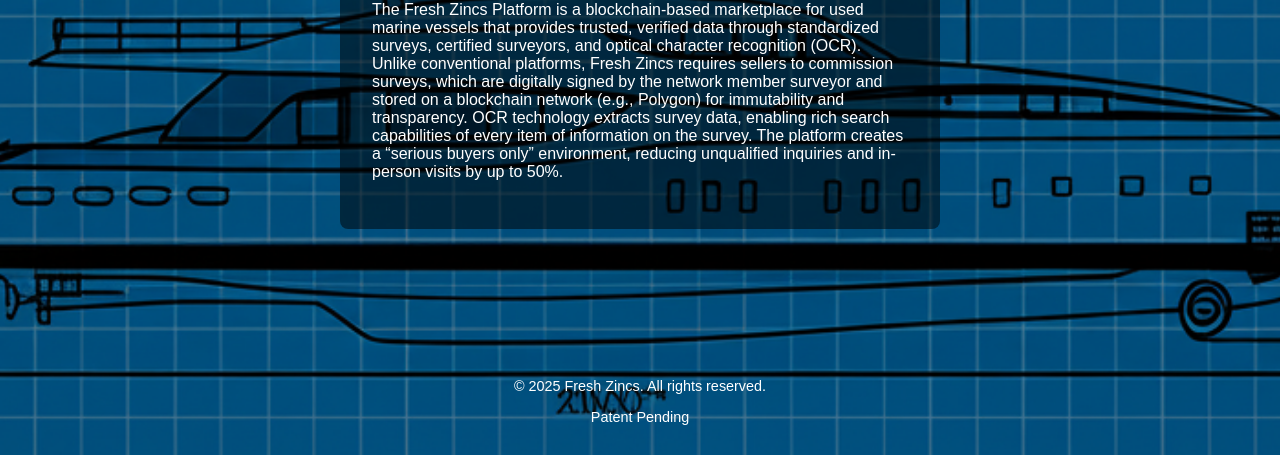
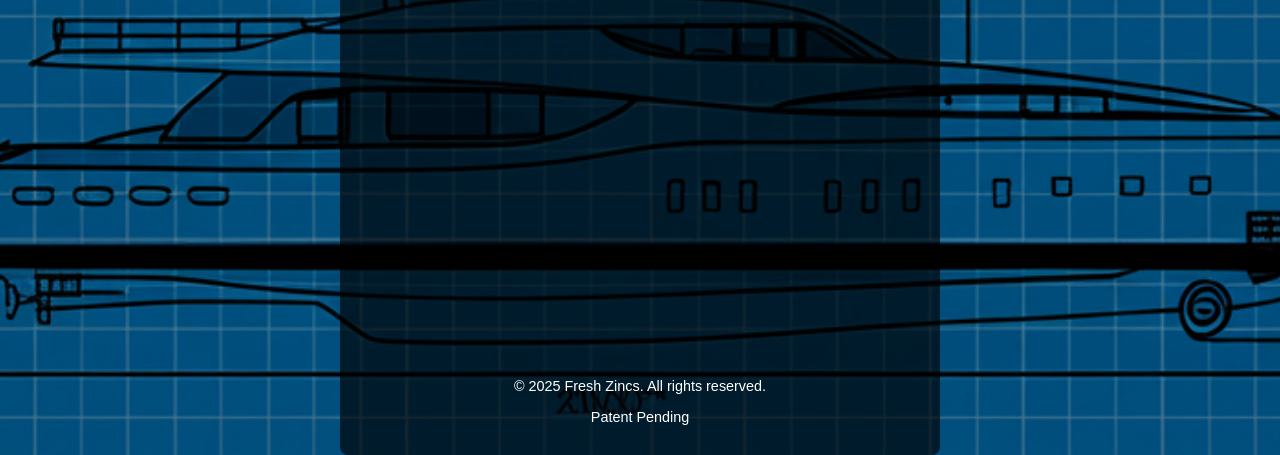
Before and after one commit to jrauch18/freshzincs, a website: page public/index.html in a window 1280 px wide. Shown: the part 345-800 px from the top of the page. Drawn offline with Linux system fonts and the light colour scheme.

Commit message:
i think i got it

```diff
--- a/public/styles.css
+++ b/public/styles.css
@@ -6,7 +6,6 @@
   background: url('/images/yacht.png') no-repeat center center fixed;
   background-size: cover;
   display: flex;
-  align-items: center;       /* vertical centering */
   justify-content: center;   /* horizontal centering */
   min-height: 100vh;
   color: #fff;
@@ -19,7 +18,7 @@
   display: inline-block;     /* shrink-wrap to its children */
   max-width: 600px;
   padding: 2rem;
-  background: rgba(0, 0, 0, 0.5);
+  background: rgba(0, 0, 0, 0.65);
   border-radius: 8px;
   box-sizing: border-box;
   text-align: left;
```
